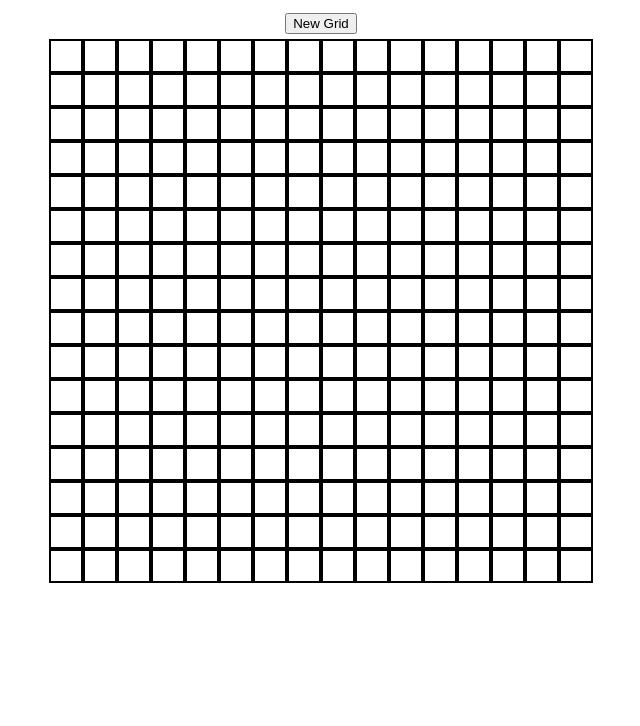
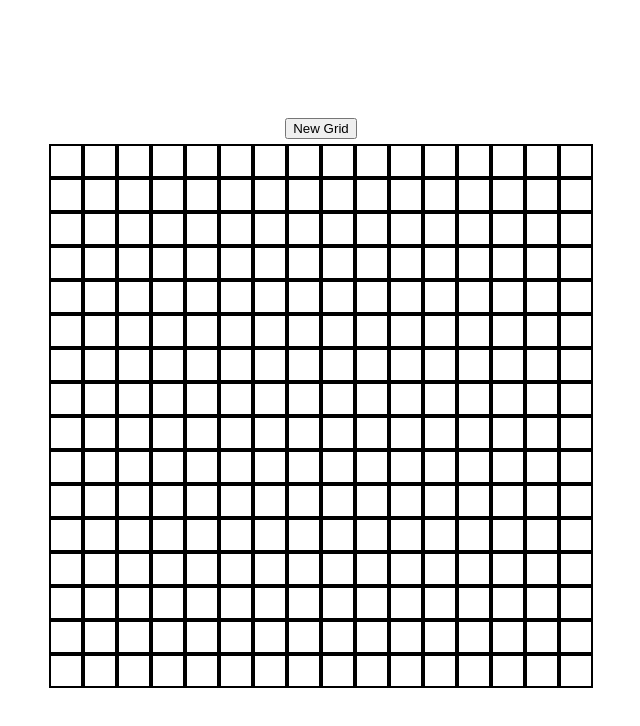
Before and after one commit to alecmgarza/etch-a-sketch, a plain HTML site: page index.html in a window 1280 px wide. Shown: the whole page, without its empty margins (319-959 px from the left). Drawn offline with Linux system fonts and the light colour scheme.

Commit message:
Center button and grid horizontally and vertically

```diff
--- a/styles.css
+++ b/styles.css
@@ -1,5 +1,21 @@
-container {
+html, body {
+    height: 100%;
+    margin: 0;
+    padding: 0;
+}
+
+body {
     display: flex;
+    flex-direction: row;
+    align-items: center;
+    justify-content: center;
+}
+
+.container {
+    display: flex;
+    margin: auto;
+    height: 800px;
+    width: 800px;
 }
 
 .row {
```
